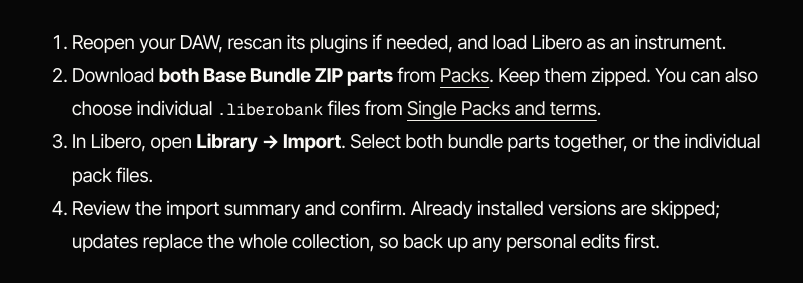
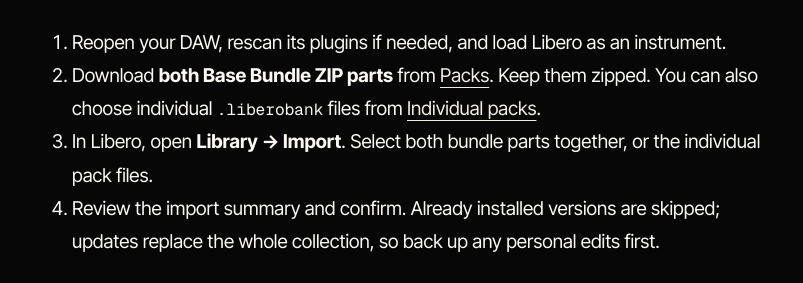
Before and after one commit to MarioPaerle/Mariopaerle.github.io, a Jekyll site: the page built from _posts/2026-10-04-libero.md, in a window 1280 px wide and 900 px high, scrolled down 8161 px. Shown: the part 163-446 px from the top of the window, without its empty margins (233-1036 px from the left). Built offline with Jekyll 4.4.1, drawn with Linux system fonts in a browser that asks for light colours.

Commit message:
Match sound-pack link to simplified Drive folders

```diff
--- a/_posts/2026-10-04-libero.md
+++ b/_posts/2026-10-04-libero.md
@@ -142,7 +142,7 @@
 ### Load the sounds
 
 1. Reopen your DAW, rescan its plugins if needed, and load Libero as an instrument.
-2. Download **both Base Bundle ZIP parts** from [Packs](https://drive.google.com/drive/folders/1aOazeWahV1ejrFAYoCrjCu5ErglAob9Z). Keep them zipped. You can also choose individual `.liberobank` files from [Single Packs and terms](https://drive.google.com/drive/folders/1K3xwuBQd_-S2MKIzE9qv2Ba1qsnV8qSm).
+2. Download **both Base Bundle ZIP parts** from [Packs](https://drive.google.com/drive/folders/1aOazeWahV1ejrFAYoCrjCu5ErglAob9Z). Keep them zipped. You can also choose individual `.liberobank` files from [Individual packs](https://drive.google.com/drive/folders/1K3xwuBQd_-S2MKIzE9qv2Ba1qsnV8qSm).
 3. In Libero, open **Library → Import**. Select both bundle parts together, or the individual pack files.
 4. Review the import summary and confirm. Already installed versions are skipped; updates replace the whole collection, so back up any personal edits first.
 
```
